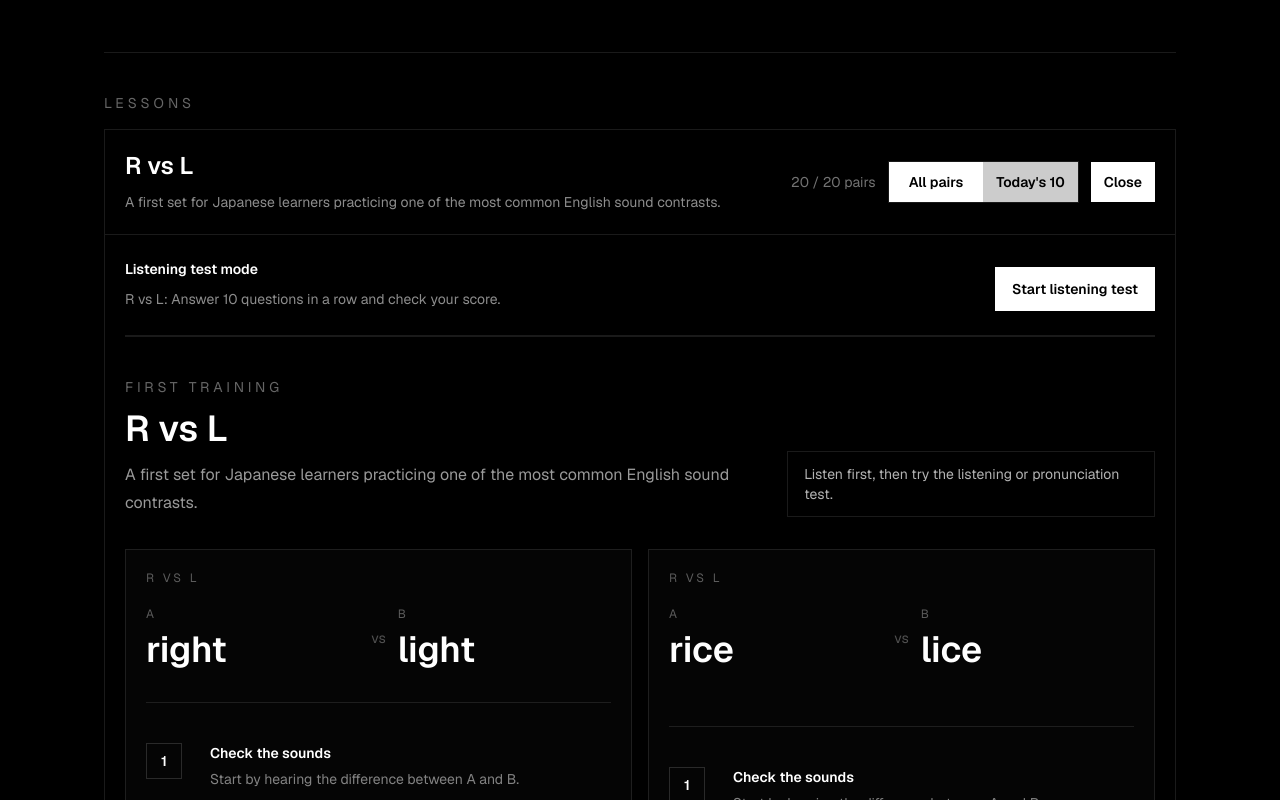
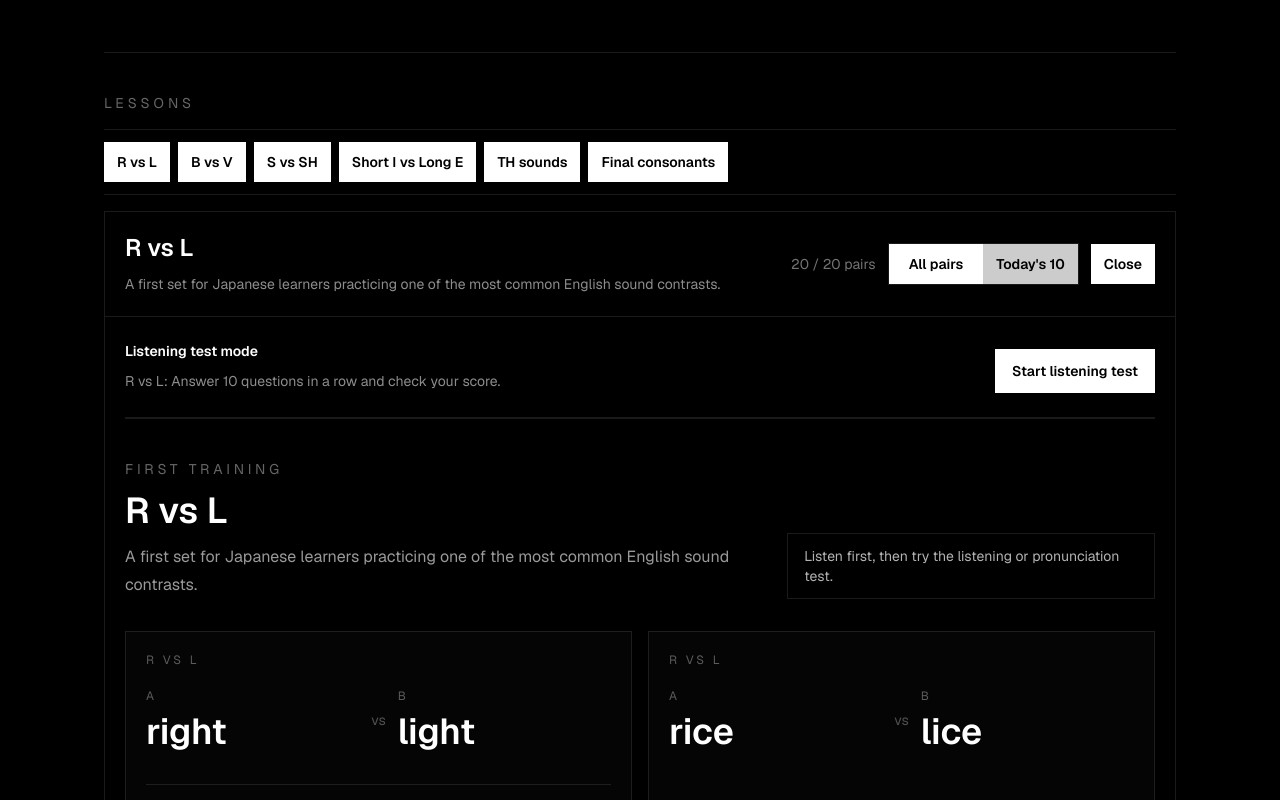
Before and after one commit to KulafuAcademy/ATLAS, a Next.js app: page / in a window 1280 px wide. Shown: the part 1420-2220 px from the top of the page. Built offline with nearby package versions, Linux system fonts and the light colour scheme.

Commit message:
Add long page navigation helpers

```diff
--- a/app/globals.css
+++ b/app/globals.css
@@ -20,6 +20,10 @@ body {
   color: var(--foreground);
 }
 
+html {
+  scroll-behavior: smooth;
+}
+
 body {
   overflow-x: hidden;
   font-family: var(--font-geist-sans), Arial, Helvetica, sans-serif;
--- /dev/null
+++ b/components/common/BackToTopButton.tsx
@@ -0,0 +1,40 @@
+"use client";
+
+import { useEffect, useState } from "react";
+
+export function BackToTopButton() {
+  const [isVisible, setIsVisible] = useState(false);
+
+  useEffect(() => {
+    function updateVisibility() {
+      setIsVisible(window.scrollY > 640);
+    }
+
+    updateVisibility();
+    window.addEventListener("scroll", updateVisibility, { passive: true });
+
+    return () => window.removeEventListener("scroll", updateVisibility);
+  }, []);
+
+  function scrollToTop() {
+    document.getElementById("top")?.scrollIntoView({
+      behavior: "smooth",
+      block: "start",
+    });
+  }
+
+  return (
+    <button
+      type="button"
+      aria-label="Back to top"
+      onClick={scrollToTop}
+      className={`fixed bottom-5 right-5 z-30 flex h-12 w-12 items-center justify-center border border-white bg-white text-xl font-semibold text-black transition hover:bg-black hover:text-white focus:outline-none md:bottom-8 md:right-8 ${
+        isVisible
+          ? "translate-y-0 opacity-100"
+          : "pointer-events-none translate-y-3 opacity-0"
+      }`}
+    >
+      ↑
+    </button>
+  );
+}
--- a/components/layout/AppShell.tsx
+++ b/components/layout/AppShell.tsx
@@ -1,5 +1,6 @@
 import type { ReactNode } from "react";
 
+import { BackToTopButton } from "@/components/common/BackToTopButton";
 import { SiteHeader } from "@/components/layout/SiteHeader";
 import { LanguageProvider } from "@/components/language/LanguageProvider";
 
@@ -12,9 +13,13 @@ export function AppShell({ children }: AppShellProps) {
     <LanguageProvider>
       <div className="min-h-screen bg-black text-white">
         <SiteHeader />
-        <main className="mx-auto max-w-6xl px-6 py-16 md:px-10 md:py-24">
+        <main
+          id="top"
+          className="mx-auto max-w-6xl scroll-mt-28 px-6 py-16 md:px-10 md:py-24"
+        >
           {children}
         </main>
+        <BackToTopButton />
       </div>
     </LanguageProvider>
   );
--- a/components/layout/SiteHeader.tsx
+++ b/components/layout/SiteHeader.tsx
@@ -9,7 +9,7 @@ export function SiteHeader() {
   return (
     <header className="sticky top-0 z-20 border-b border-white/10 bg-black/85 backdrop-blur">
       <div className="mx-auto flex max-w-6xl items-center justify-between gap-6 px-6 py-5 md:px-10">
-        <Link href="/" className="text-lg font-semibold tracking-[0.32em]">
+        <Link href="/#top" className="text-lg font-semibold tracking-[0.32em]">
           ATLAS
         </Link>
         <div className="flex items-center gap-5">
--- a/components/training/TrainingCurriculum.tsx
+++ b/components/training/TrainingCurriculum.tsx
@@ -35,6 +35,8 @@ const smallButtonClassName =
 
 const curriculumCopy = {
   en: {
+    categoryJump: "Jump to category",
+    backToCurriculum: "Back to curriculum",
     lessons: "Lessons",
     show: "Open",
     hide: "Close",
@@ -43,6 +45,8 @@ const curriculumCopy = {
     todaysTen: "Today's 10",
   },
   ja: {
+    categoryJump: "カテゴリへ移動",
+    backToCurriculum: "カリキュラムへ戻る",
     lessons: "レッスン",
     show: "開く",
     hide: "閉じる",
@@ -122,6 +126,13 @@ export function TrainingCurriculum({
     }));
   }
 
+  function scrollToElement(elementId: string) {
+    document.getElementById(elementId)?.scrollIntoView({
+      behavior: "smooth",
+      block: "start",
+    });
+  }
+
   function openAndScrollToSection(sectionId: string, target: EntryTarget) {
     const targetElementId =
       target === "test" ? `${sectionId}-test` : `${sectionId}-learn`;
@@ -165,12 +176,40 @@ export function TrainingCurriculum({
         progressByCategory={progressByCategory}
       />
 
-      <section className="space-y-4 border-t border-white/10 pt-10">
+      <section
+        id="curriculum"
+        className="scroll-mt-28 space-y-4 border-t border-white/10 pt-10"
+      >
         <div className="space-y-2">
           <p className="text-sm uppercase tracking-[0.28em] text-white/40">
             {copy.lessons}
           </p>
         </div>
+
+        <nav
+          aria-label={copy.categoryJump}
+          className="sticky top-[5.25rem] z-10 border-y border-white/10 bg-black/90 py-3 backdrop-blur"
+        >
+          <div className="flex gap-2 overflow-x-auto">
+            {sections.map((section) => (
+              <button
+                key={section.id}
+                type="button"
+                onClick={() => {
+                  setOpenSectionIds((currentSectionIds) =>
+                    currentSectionIds.includes(section.id)
+                      ? currentSectionIds
+                      : [...currentSectionIds, section.id],
+                  );
+                  setPendingScrollTargetId(section.id);
+                }}
+                className="h-10 shrink-0 border border-white bg-white px-3 text-sm font-semibold text-black transition hover:bg-black hover:text-white focus:outline-none"
+              >
+                {text(section.title)}
+              </button>
+            ))}
+          </div>
+        </nav>
 
         <div className="space-y-4">
           {sections.map((section) => {
@@ -261,6 +300,15 @@ export function TrainingCurriculum({
                         pairs={visiblePairs}
                       />
                     </div>
+                    <div className="border-t border-white/10 pt-6">
+                      <button
+                        type="button"
+                        onClick={() => scrollToElement("curriculum")}
+                        className={smallButtonClassName}
+                      >
+                        {copy.backToCurriculum}
+                      </button>
+                    </div>
                   </div>
                 ) : null}
               </section>
```
